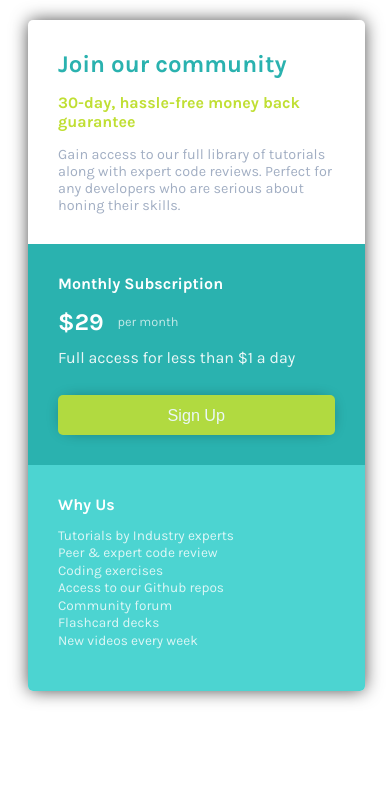
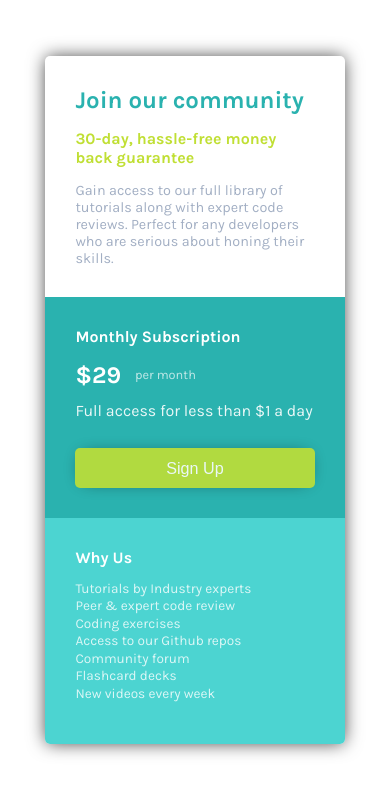
Before and after one commit to Gautam-Dabral/subscription_price_card, a plain HTML site: page index.html in a window 390 px wide. Drawn offline with Linux system fonts and the light colour scheme.

Commit message:
better positioning

```diff
--- a/index.css
+++ b/index.css
@@ -15,7 +15,7 @@ html {
   .container{
     width : 600px;
     height : 400px;
-    margin : 20px;
+    margin : 15% auto;
     border-radius :5px;
     box-shadow: 0px 0px 18px -1px rgba(0,0,0,0.75);
     /* to make bottom corners round*/
@@ -120,7 +120,7 @@ html {
   @media (max-width : 650px){
 
     .container {
-      width : 90%;
+      width : 80%;
       height: auto;
     }
 
```
Also changed, not shown: favicon.ico (added).
